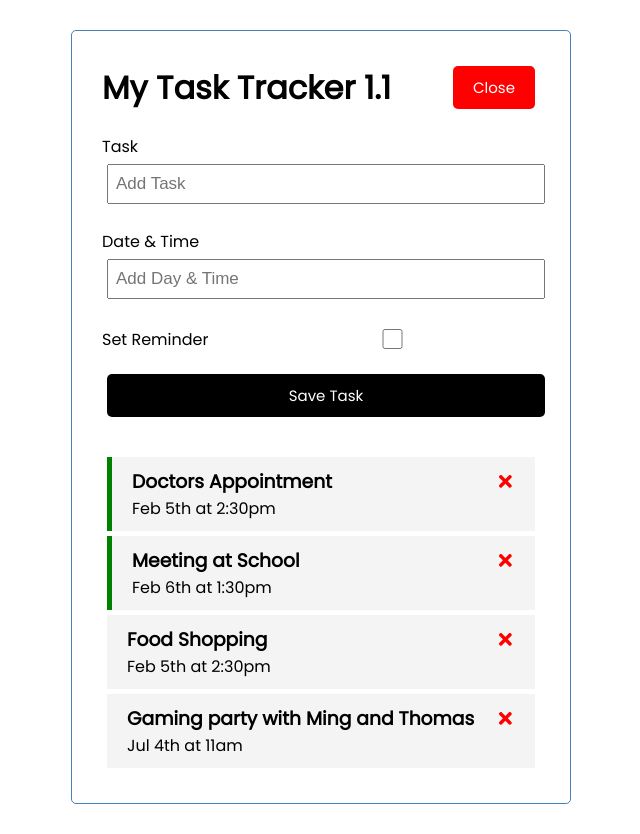
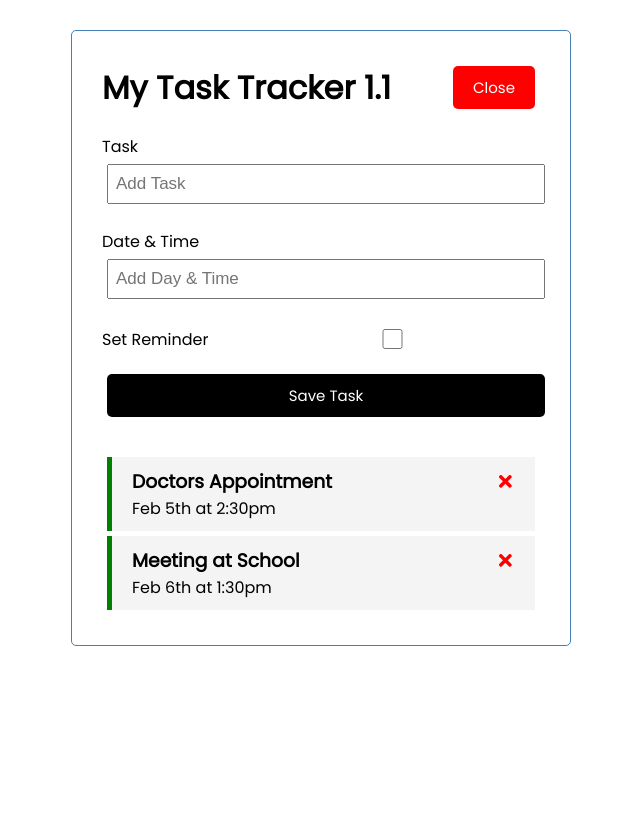
Before and after one commit to celestialheathen/node-mongo-project-part2, a React (Create React App) app in the folder Desktop/projects/react-task-tracker/: page / in a window 1280 px wide. Shown: the whole page, without its empty margins (319-959 px from the left). After the commit the page ends 800 px from the top, so only its background shows below. Built offline with nearby package versions, Linux system fonts and the light colour scheme; data requests are answered from the project's data file.

Commit message:
fetch delete

```diff
--- a/Desktop/projects/react-task-tracker/db.json
+++ b/Desktop/projects/react-task-tracker/db.json
@@ -11,18 +11,6 @@
       "text": "Meeting at School",
       "day": "Feb 6th at 1:30pm",
       "reminder": true
-    },
-    {
-      "id": 3,
-      "text": "Food Shopping",
-      "day": "Feb 5th at 2:30pm",
-      "reminder": false
-    },
-    {
-      "id": 4,
-      "text": "Gaming party with Ming and Thomas",
-      "day": "Jul 4th at 11am",
-      "reminder": false
     }
   ]
 }
--- a/Desktop/projects/react-task-tracker/src/App.js
+++ b/Desktop/projects/react-task-tracker/src/App.js
@@ -17,6 +17,9 @@ function App() {
 
   // Delete Task
   const deleteTask = (id) => {
+    fetch(`http://localhost:3000/tasks/${id}`, {
+      method: "DELETE"
+    })
     setTasks(tasks.filter((task) => task.id !== id))
   }
 
```
